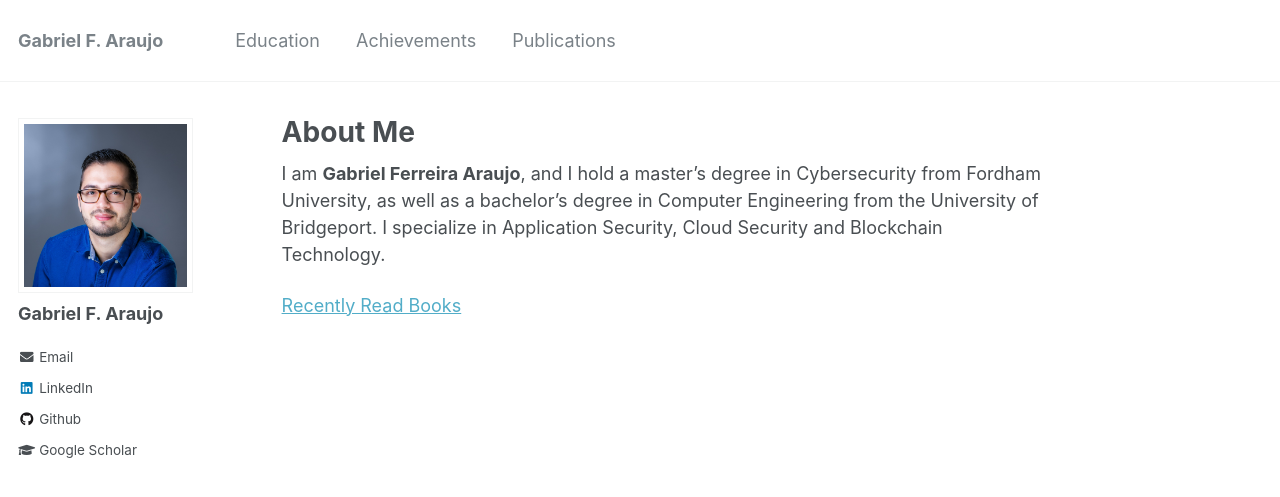
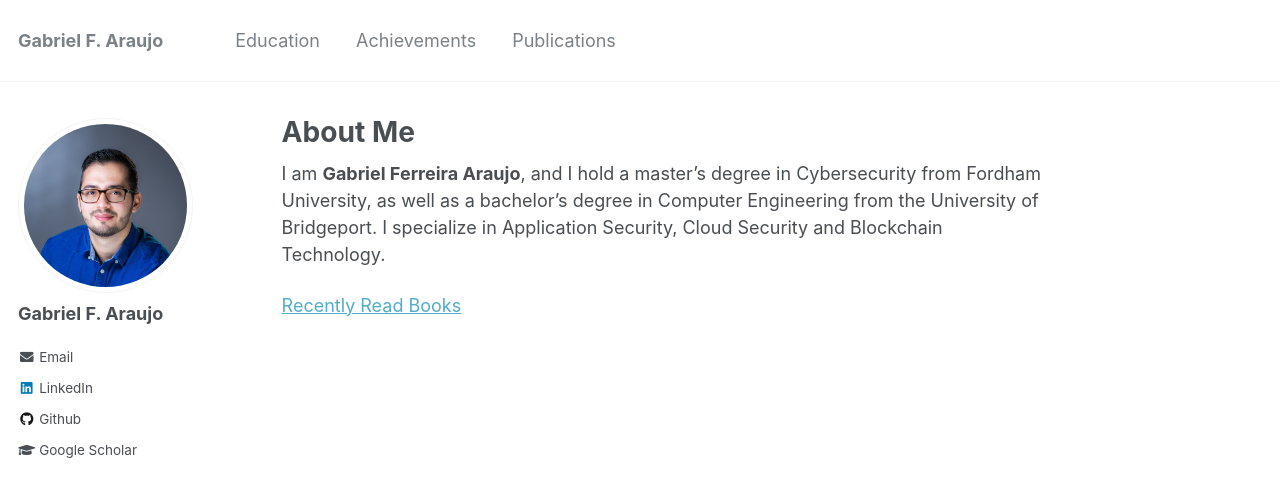
Before and after one commit to gabrujo/gabrujo.github.io, a Jekyll site: the page built from _pages/about.md, in a window 1280 px wide. Shown: the top 497 px of the page. Built offline with Jekyll 4.4.1, drawn with Linux system fonts in a browser that asks for light colours.

Commit message:
change in profile border

```diff
--- a/_sass/_sidebar.scss
+++ b/_sass/_sidebar.scss
@@ -84,7 +84,7 @@
 
     img {
       max-width: 175px;
-      //border-radius: 50%;
+      border-radius: 75%;
 
       @include breakpoint($large) {
         padding: 5px;
```
